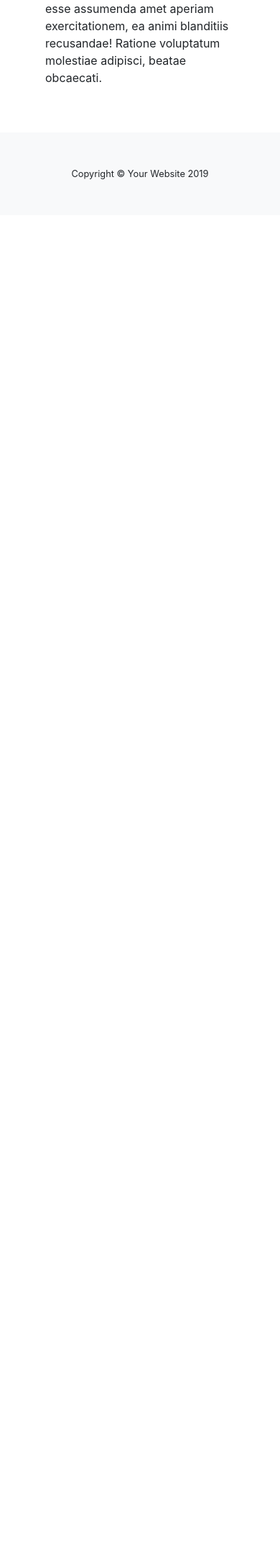
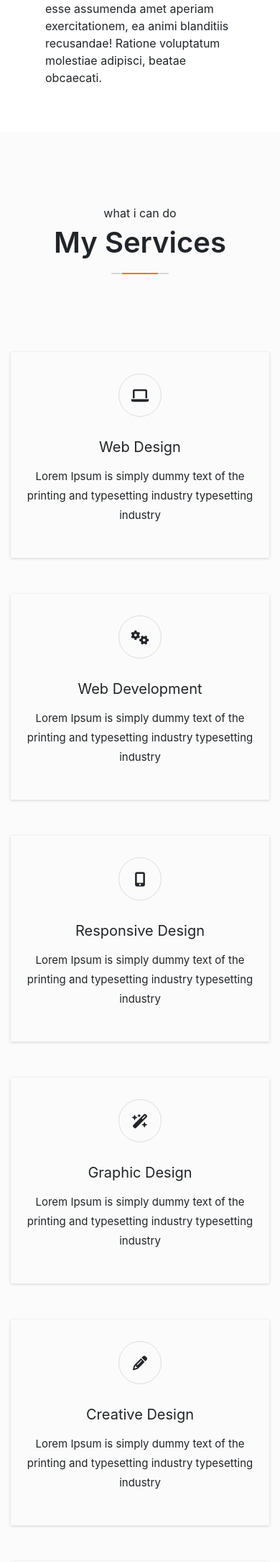
Before and after one commit to Ljungwaldh/milestone-project-4, a Django app: page / in a window 390 px wide. Shown: the part 2753-4923 px from the top of the page at 72% size. Before the commit the page ends 3002 px from the top, so only its background shows below. Run offline with Django 3.2, Linux system fonts and the light colour scheme; some libraries are stand-ins or nearby versions.

Commit message:
Added code snippet for html and css from bootsnipp.com. From this website I took the services section which I will modify further for the project's purposes. Facing current issue of base.css file not loading into the index.html file

```diff
--- a/home/templates/home/index.html
+++ b/home/templates/home/index.html
@@ -63,4 +63,67 @@
         </div>
         </div>
     </section>
+
+    <section class="services pt-100 pb-50" id="services">
+         <div class="container">
+            <div class="row">
+               <div class="col-xl-6 mx-auto text-center">
+                  <div class="section-title mb-100">
+                     <p>what i can do</p>
+                     <h4>my services</h4>
+                  </div>
+               </div>
+            </div>
+            <div class="row">
+               <div class="col-lg-4 col-md-6">
+                  <!-- Single Service -->
+                  <div class="single-service">
+                     <i class="fa fa-laptop"></i>
+                     <h4>Web Design </h4>
+                     <p>Lorem Ipsum is simply dummy text of the printing and typesetting industry typesetting industry </p>
+                  </div>
+               </div>
+               <div class="col-lg-4 col-md-6">
+                  <!-- Single Service -->
+                  <div class="single-service">
+                     <i class="fa fa-gears"></i>
+                     <h4>Web Development</h4>
+                     <p>Lorem Ipsum is simply dummy text of the printing and typesetting industry typesetting industry </p>
+                  </div>
+               </div>
+               <div class="col-lg-4 col-md-6">
+                  <!-- Single Service -->
+                  <div class="single-service">
+                     <i class="fa fa-mobile"></i>
+                     <h4>Responsive Design</h4>
+                     <p>Lorem Ipsum is simply dummy text of the printing and typesetting industry typesetting industry </p>
+                  </div>
+               </div>
+               <div class="col-lg-4 col-md-6">
+                  <!-- Single Service -->
+                  <div class="single-service">
+                     <i class="fa fa-magic"></i>
+                     <h4>Graphic Design</h4>
+                     <p>Lorem Ipsum is simply dummy text of the printing and typesetting industry typesetting industry </p>
+                  </div>
+               </div>
+               <div class="col-lg-4 col-md-6">
+                  <!-- Single Service -->
+                  <div class="single-service">
+                     <i class="fa fa-pencil"></i>
+                     <h4>Creative Design</h4>
+                     <p>Lorem Ipsum is simply dummy text of the printing and typesetting industry typesetting industry </p>
+                  </div>
+               </div>
+               <div class="col-lg-4 col-md-6">
+                  <!-- Single Service -->
+                  <div class="single-service">
+                     <i class="fa fa-fa fa-lightbulb-o"></i>
+                     <h4>Branding</h4>
+                     <p>Lorem Ipsum is simply dummy text of the printing and typesetting industry typesetting industry </p>
+                  </div>
+               </div>
+            </div>
+         </div>
+      </section>
 {% endblock %}
--- a/static/css/base.css
+++ b/static/css/base.css
@@ -1,3 +1,140 @@
 body {
   padding-top: 56px;
 }
+
+/*  How it works section of landing page  */
+
+.section-title {
+	position: relative
+}
+
+.section-title p {
+	font-size: 16px;
+	margin-bottom: 5px;
+	font-weight: 400;
+}
+
+.section-title h4 {
+	font-size: 40px;
+	font-weight: 600;
+	text-transform: capitalize;
+	position: relative;
+	padding-bottom: 20px;
+	display: inline-block
+}
+
+.section-title h4:before {
+	position: absolute;
+	content: "";
+	width: 80px;
+	height: 2px;
+	background-color: #d8d8d8;
+	bottom: 0;
+	left: 50%;
+	margin-left: -40px;
+}
+
+.section-title h4:after {
+	position: absolute;
+	content: "";
+	width: 50px;
+	height: 2px;
+	background-color: #FF7200;
+	left: 0;
+	bottom: 0;
+	left: 50%;
+	margin-left: -25px;
+}
+
+.pt-100 {
+	padding-top: 100px;
+}
+
+.pb-100 {
+	padding-bottom: 100px;
+}
+
+.mb-100{
+    margin-bottom:100px;
+}
+
+.services {
+	background-color: #FBFBFB;
+}
+
+.single-service {
+	position: relative;
+	text-align: center;
+	margin-bottom: 50px;
+	-webkit-transition: .3s;
+	transition: .3s;
+	padding: 30px 20px;
+	box-shadow: 0 1px 4px rgba(0, 0, 0, 0.16)
+}
+
+.single-service:before {
+	position: absolute;
+	width: 0;
+	height: 0;
+	background-color: #FF7200;
+	left: 0;
+	top: 0;
+	content: "";
+	-webkit-transition: .3s;
+	transition: .3s
+}
+
+.single-service:after {
+	position: absolute;
+	width: 0;
+	height: 0;
+	background-color: #FF7200;
+	right: 0;
+	bottom: 0;
+	content: "";
+	-webkit-transition: .3s;
+	transition: .3s
+}
+
+.single-service:hover:after,
+.single-service:hover:before {
+	width: 50%;
+	height: 2px;
+	-webkit-transition: .3s;
+	transition: .3s
+}
+
+.single-service:hover {
+	box-shadow: 1px 3px 10px 0 rgba(0, 0, 0, 0.10)
+}
+
+.single-service i.fa {
+	font-size: 20px;
+	width: 60px;
+	height: 60px;
+	border: 1px solid #ddd;
+	line-height: 60px;
+	margin-bottom: 30px;
+	border-radius: 50%;
+	-webkit-transition: .3s;
+	transition: .3s
+}
+
+.single-service:hover i.fa {
+	background-color: #FF7200;
+	color: #fff;
+	border-color: #FF7200;
+	border-radius: 0;
+}
+
+.single-service h4 {
+	font-size: 20px;
+	font-weight: 400;
+	margin-bottom: 15px;
+	text-transform: capitalize;
+}
+
+.single-service p {
+	font-size: 15px;
+	line-height: 1.8;
+}
--- a/templates/base.html
+++ b/templates/base.html
@@ -27,6 +27,7 @@
     <script src="https://cdn.jsdelivr.net/npm/popper.js@1.16.0/dist/umd/popper.min.js" integrity="sha384-Q6E9RHvbIyZFJoft+2mJbHaEWldlvI9IOYy5n3zV9zzTtmI3UksdQRVvoxMfooAo" crossorigin="anonymous"></script>
     <script src="https://stackpath.bootstrapcdn.com/bootstrap/4.4.1/js/bootstrap.min.js" integrity="sha384-wfSDF2E50Y2D1uUdj0O3uMBJnjuUD4Ih7YwaYd1iqfktj0Uod8GCExl3Og8ifwB6" crossorigin="anonymous"></script>
     <script src="https://js.stripe.com/v3/"></script>
+    <script src="//cdnjs.cloudflare.com/ajax/libs/jquery/3.2.1/jquery.min.js"></script>
     {% endblock %}
 
     {% block extra_js %}
```
